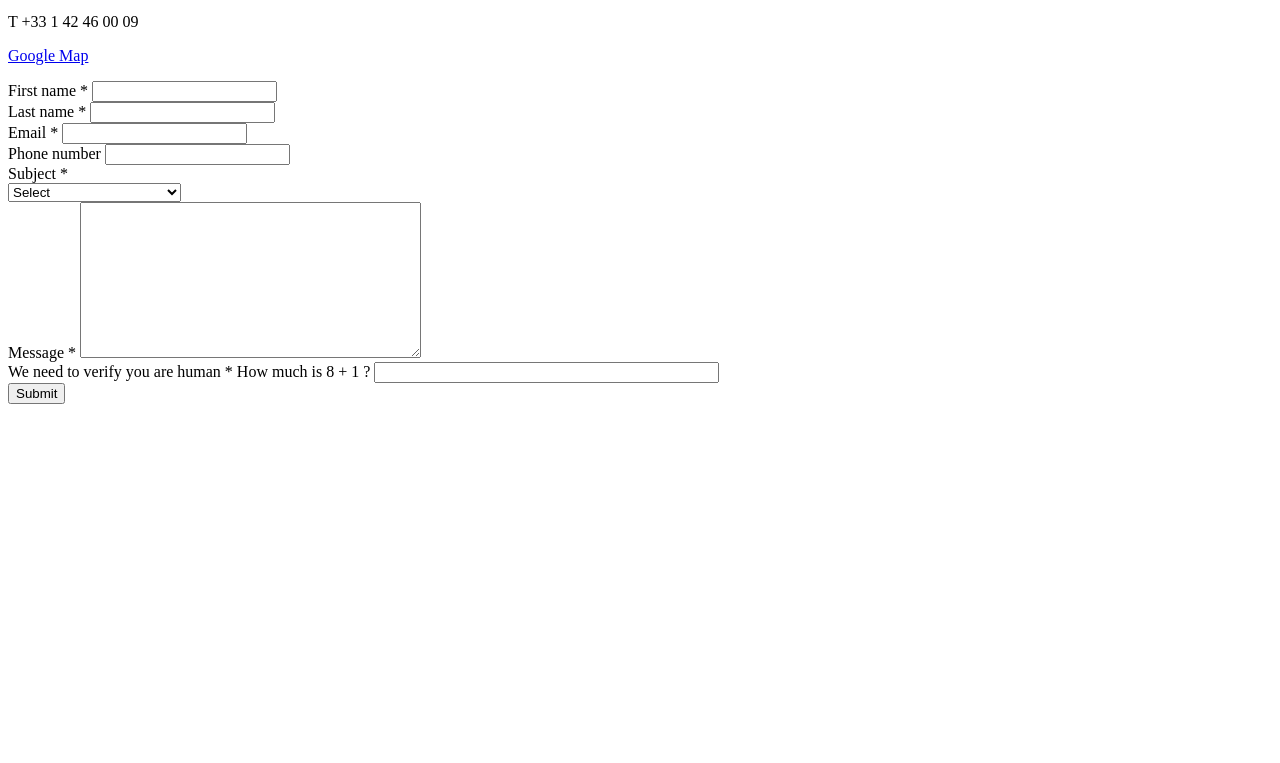
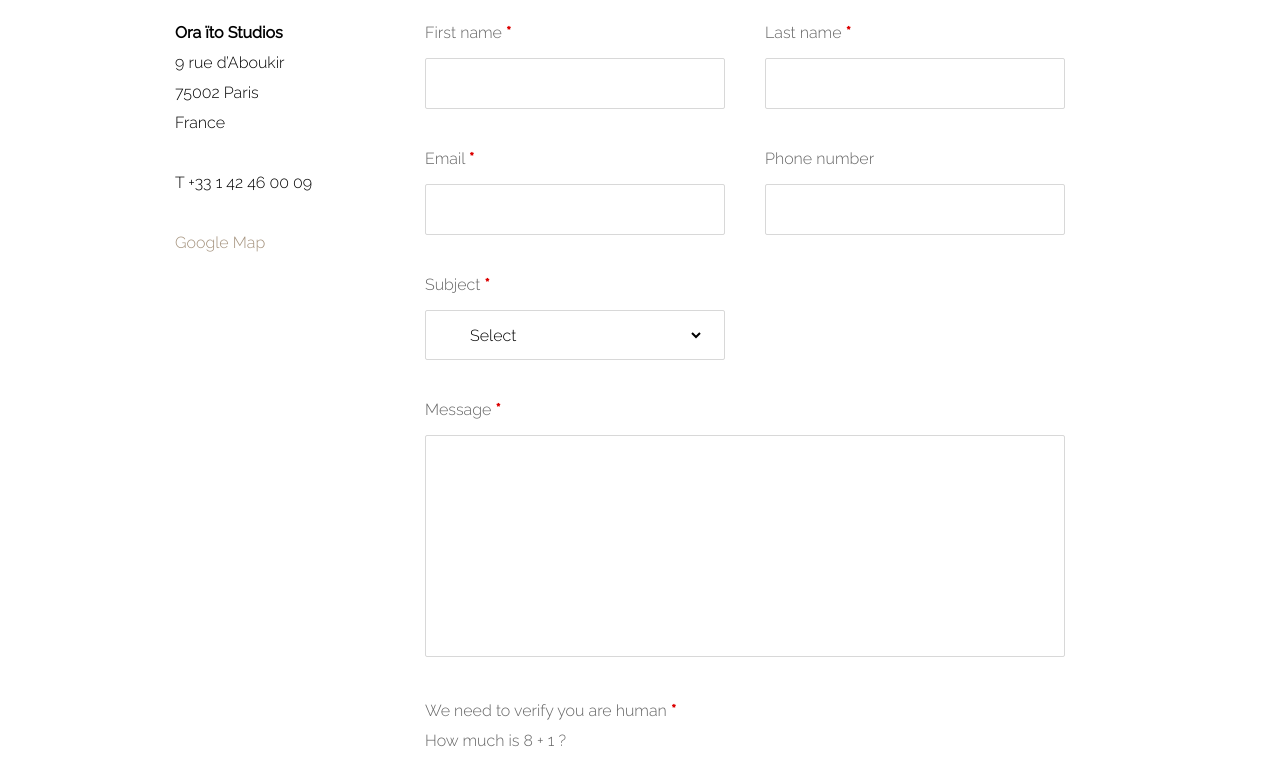
Before and after one commit to wongeddiek/formOraIto, a plain HTML site: page index.html in a window 1280 px wide. Shown: the part 117-880 px from the top of the page. Before the commit the page ends 800 px from the top, so only its background shows below. Drawn offline with Linux system fonts and the light colour scheme; the site is published under a folder, as on GitHub Pages, so addresses that start at the root find nothing.

Commit message:
adjusted path links

```diff
--- a/index.html
+++ b/index.html
@@ -9,7 +9,7 @@
     <meta name="viewport" content="width=device-width, initial-scale=1">
     <title>Contact | Ora-ïto</title>
     <link href="https://fonts.googleapis.com/css?family=Raleway:200,300,400" rel="stylesheet">
-    <link rel="stylesheet" href="/css/min/main-min.css">
+    <link rel="stylesheet" href="css/min/main-min.css">
   </head>
   <body>
     <div id="pageContainer">
```
